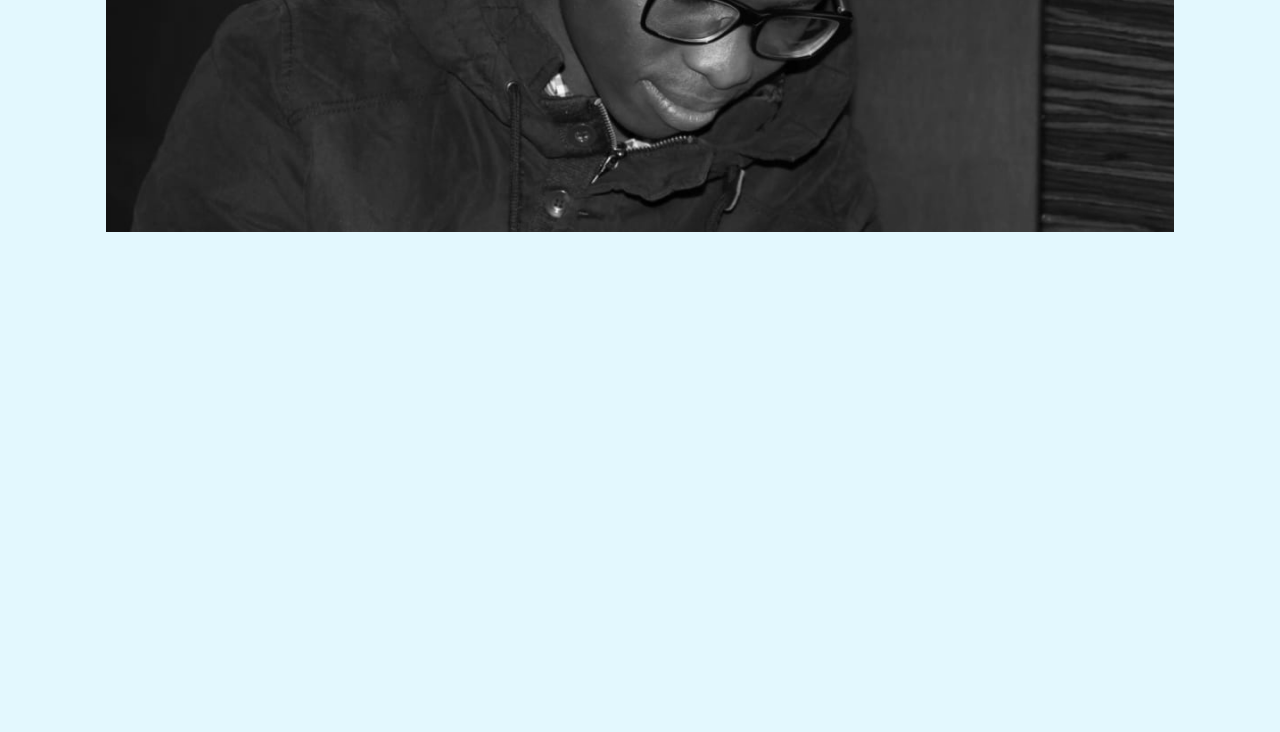
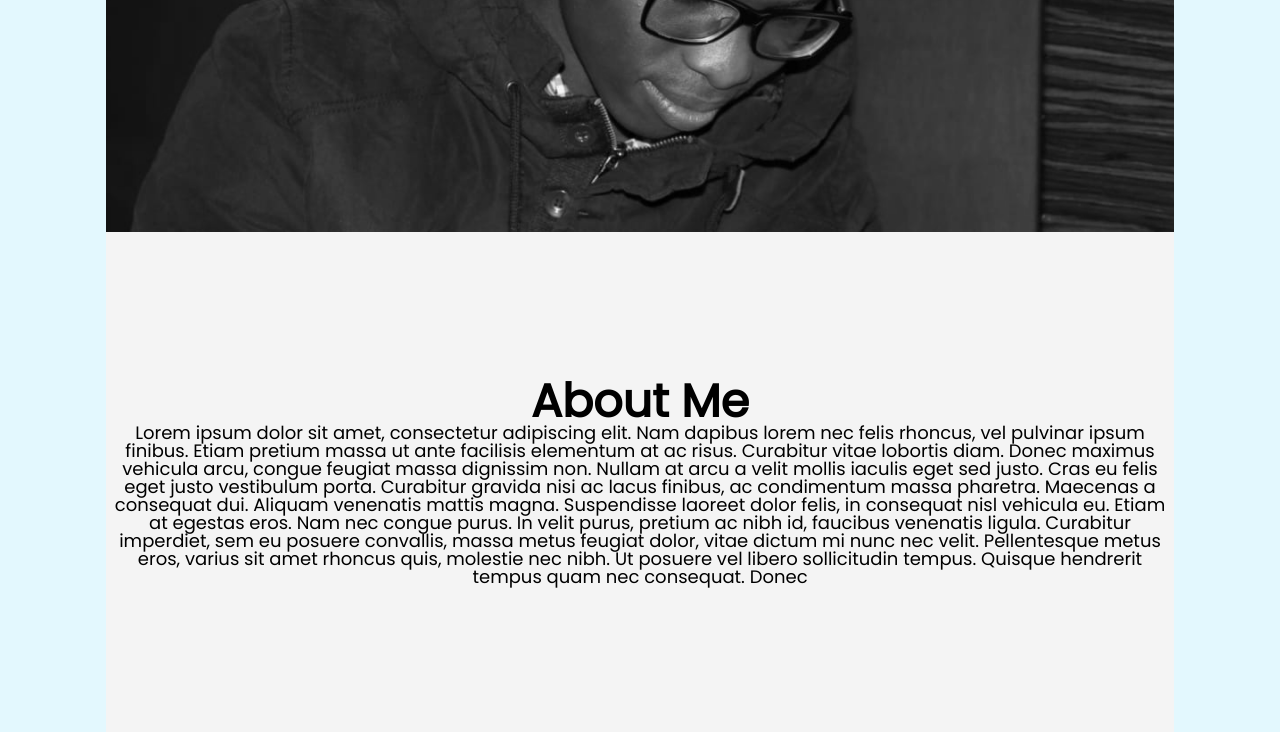
Before and after one commit to Ckhajira/portfolio-website, a plain HTML site: page index.html in a window 1280 px wide. Shown: the part 409-1141 px from the top of the page. Before the commit the page ends 800 px from the top, so only its background shows below. Drawn offline with Linux system fonts and the light colour scheme.

Commit message:
This commit styles the title and sub-title of the about me section

```diff
--- a/index.css
+++ b/index.css
@@ -201,3 +201,18 @@ body {
 section{
     background-color: #F4F4F4;
 }
+.about-me{
+    display: flex;
+    flex-direction: column;
+    height: 500px;
+    justify-content: center;
+    text-align: center;
+
+}
+.about-me-title{
+    font-size: 46px;
+    font-weight: bold;
+}
+.about-me-details{
+    font-size: 18px;
+}
--- a/index.html
+++ b/index.html
@@ -30,6 +30,22 @@
             </div>
 
         </article>
+
+        <article>
+            <div class="about-me">
+                <h1 class="about-me-title">About Me</h1>
+                <p class="about-me-details">Lorem ipsum dolor sit amet, consectetur adipiscing elit. Nam dapibus lorem nec felis rhoncus, vel
+                    pulvinar ipsum finibus. Etiam pretium massa ut ante facilisis elementum at ac risus. Curabitur vitae
+                    lobortis diam. Donec maximus vehicula arcu, congue feugiat massa dignissim non. Nullam at arcu a
+                    velit mollis iaculis eget sed justo. Cras eu felis eget justo vestibulum porta. Curabitur gravida
+                    nisi ac lacus finibus, ac condimentum massa pharetra. Maecenas a consequat dui. Aliquam venenatis
+                    mattis magna. Suspendisse laoreet dolor felis, in consequat nisl vehicula eu. Etiam at egestas eros.
+                    Nam nec congue purus. In velit purus, pretium ac nibh id, faucibus venenatis ligula. Curabitur
+                    imperdiet, sem eu posuere convallis, massa metus feugiat dolor, vitae dictum mi nunc nec velit.
+                    Pellentesque metus eros, varius sit amet rhoncus quis, molestie nec nibh. Ut posuere vel libero
+                    sollicitudin tempus. Quisque hendrerit tempus quam nec consequat. Donec </p>
+            </div>
+        </article>
     </section>
 
 </body>
```
